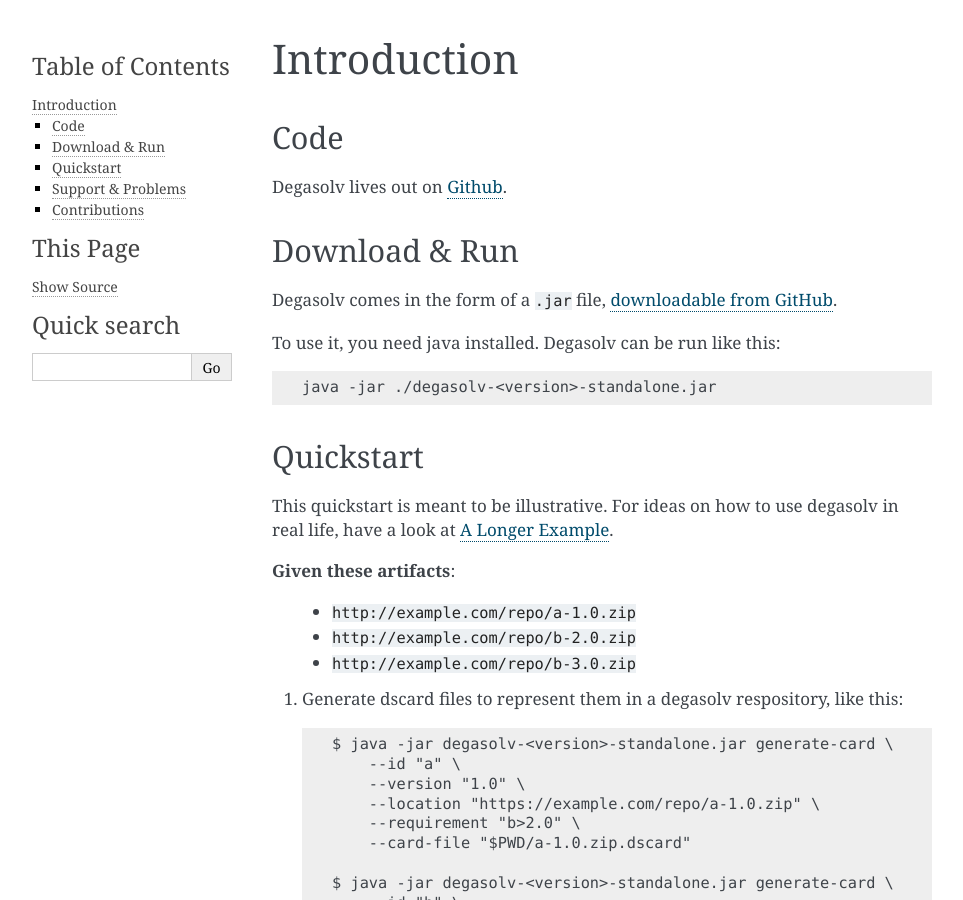
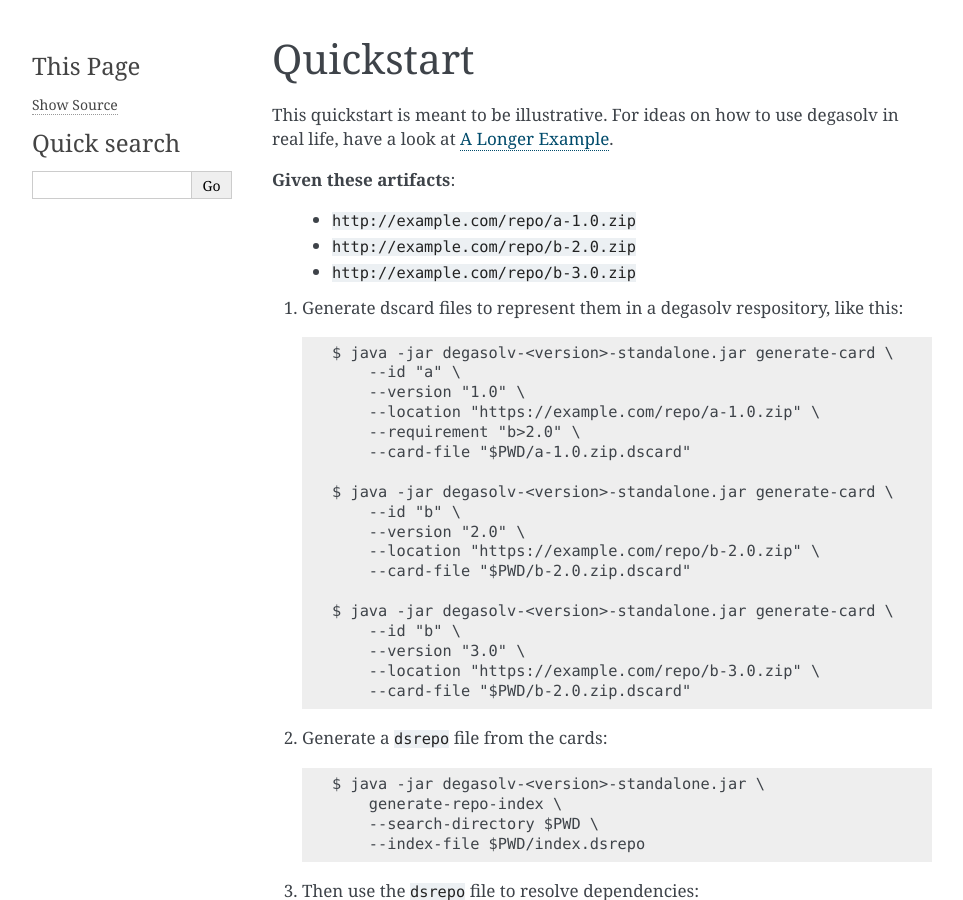
Before and after one commit to djhaskin987/degasolv, a Sphinx documentation site: the page built from docs/quickstart.rst, in a window 1280 px wide and 900 px high. Shown: the whole window, without its empty margins (148-1111 px from the left). Built offline with Sphinx 7.4.7, drawn with Linux system fonts in a browser that asks for light colours; some of the changed text lies outside the part shown.

Commit message:
Add docs changes for deb/rpm

```diff
--- a/docs/index.rst
+++ b/docs/index.rst
@@ -6,7 +6,8 @@
 .. toctree::
 
    Why Degasolv? <why-degasolv>
-   Introduction <introduction>
+   Get Degasolv <get-degasolv>
+   Quickstart <quickstart>
    A Longer Example <longer-example>
    Command Reference <command-reference>
    Changelog <changelog>
--- a/docs/introduction.rst
+++ b/docs/quickstart.rst
@@ -1,26 +1,5 @@
-Introduction
-============
-
-Code
-----
-
-Degasolv lives out on `Github`_.
-
-.. _Github: https://github.com/djhaskin987/degasolv
-
-Download & Run
---------------
-
-Degasolv comes in the form of a ``.jar`` file, `downloadable from GitHub`_.
-
-To use it, you need java installed. Degasolv can be run like this::
-
-  java -jar ./degasolv-<version>-standalone.jar
-
-.. _downloadable from GitHub: https://github.com/djhaskin987/degasolv/releases
-
 Quickstart
-----------
+==========
 
 This quickstart is meant to be illustrative. For ideas on how to use degasolv in real life,
 have a look at :ref:`A Longer Example`.
@@ -76,25 +55,3 @@
 To see the help page, call degasolv or any of its subcommands with the
 ``-h`` option. If this is your first time using degasolv, it's
 recommended that you read :ref:`A Longer Example`.
-
-Support & Problems
-------------------
-
-If you have a hard time using degasolv to resolve dependencies within
-builds, it is a bug! Please do not hesitate to let the authors know
-via `GitHub issue`_ :).
-
-.. _Github issue: https://github.com/djhaskin987/degasolv/issues
-
-You can also talk to us using `Gitter`_ or the `Google Group "degasolv-users"`_.
-
-.. _Gitter: https://gitter.im/degasolv/Lobby
-
-.. _Google Group "degasolv-users": https://groups.google.com/forum/#!forum/degasolv-users
-
-Contributions
--------------
-
-Please contribute to Degasolv! `Pull requests`_ are most welcome.
-
-.. _Pull requests: https://github.com/djhaskin987/degasolv/pulls
```
Also changed, not shown: docs/get-degasolv.rst (added, +60 -0 lines), 1 other file.
